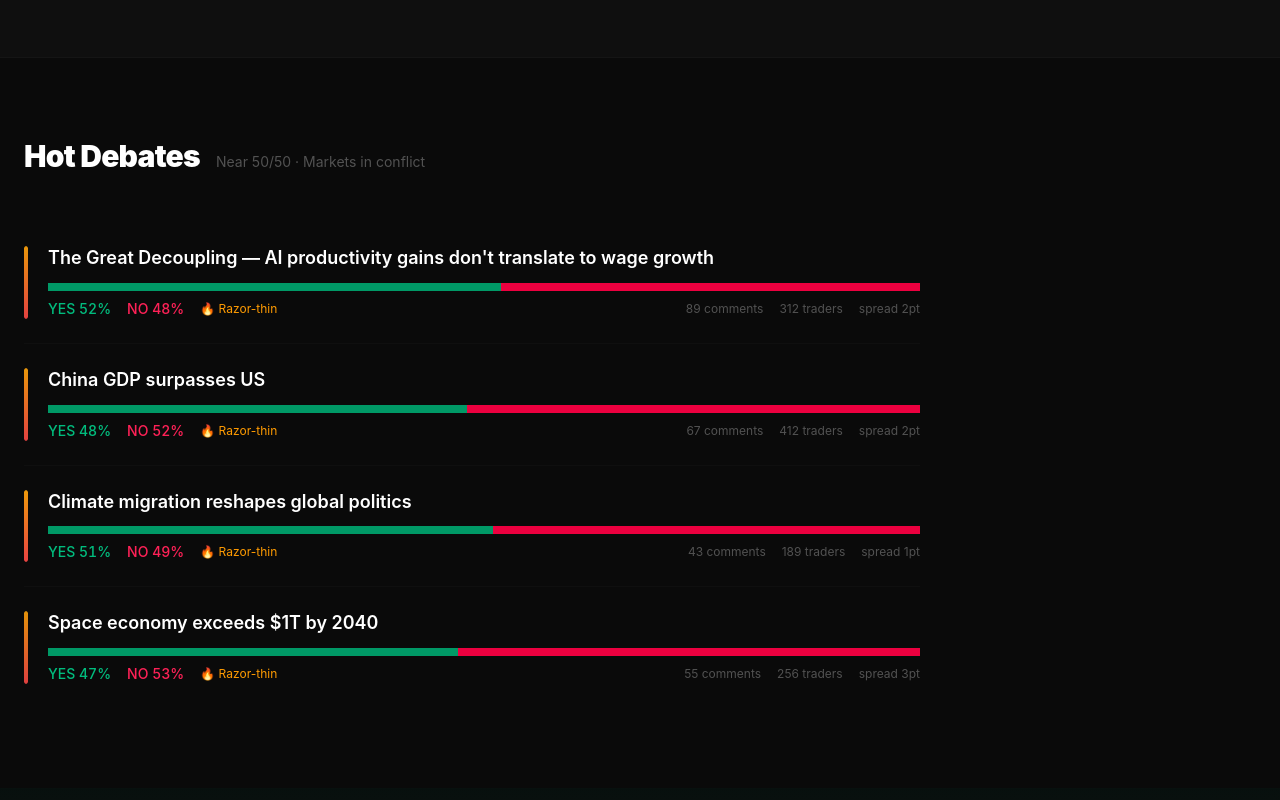
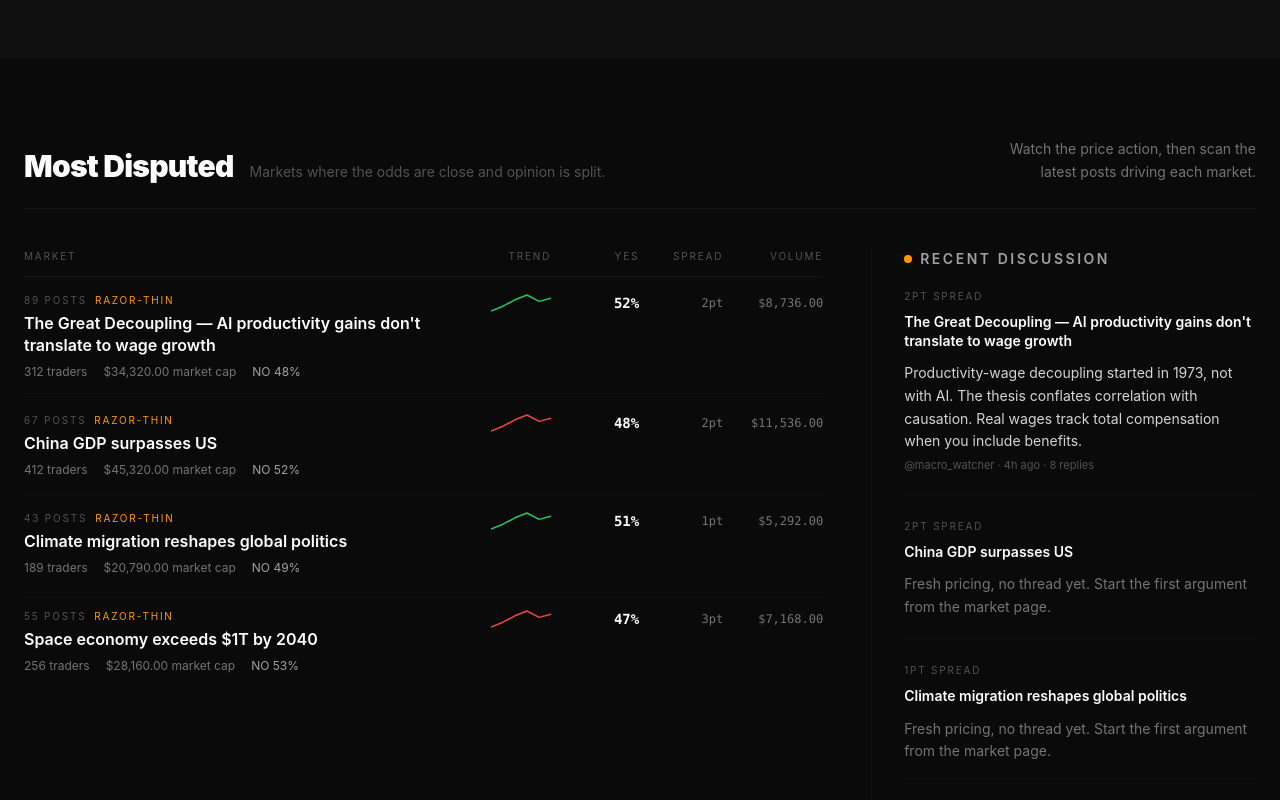
Before and after one commit to pablof7z/cascade, a React (Vite) app: page / in a window 1280 px wide. Shown: the part 1660-2460 px from the top of the page. Built offline with nearby package versions, Linux system fonts and the light colour scheme.

Commit message:
Clean up homepage discussion sections

```diff
--- a/src/LandingPage.tsx
+++ b/src/LandingPage.tsx
@@ -201,6 +201,19 @@ function shuffle<T>(items: T[]) {
 
 function getSampleSpec(title: string): SampleMarketSpec | undefined {
   return sampleMarketBank.find(spec => spec.title === title)
+}
+
+function normalizeText(value: string) {
+  return value.toLowerCase().replace(/[^a-z0-9]+/g, ' ').trim()
+}
+
+function getRelatedDiscussions(title: string, limit = 2) {
+  const normalizedTitle = normalizeText(title)
+
+  return sampleDiscussions.filter((discussion) => {
+    const normalizedMarketTitle = normalizeText(discussion.marketTitle)
+    return normalizedTitle.includes(normalizedMarketTitle) || normalizedMarketTitle.includes(normalizedTitle)
+  }).slice(0, limit)
 }
 
 // Mini sparkline component
@@ -634,15 +647,15 @@ export default function LandingPage({ markets, dispatch }: Props) {
       </section>
 
       {/* ═══════════════════════════════════════════════════════════════════
-          SECTION 2: PINK-SHEET MARKETS — Bloomberg data-table style
+          SECTION 2: UNDER-THE-RADAR MARKETS — Bloomberg data-table style
           Rows with columns, alternating shading, monospace numbers
       ═══════════════════════════════════════════════════════════════════ */}
       <section className="bg-neutral-900/40 border-y border-neutral-800/30">
         <div className="max-w-7xl mx-auto px-6 py-16">
           <div className="flex items-baseline justify-between mb-8">
             <div className="flex items-baseline gap-4">
-              <h2 className="text-3xl font-black text-white tracking-tight">Pink Sheets</h2>
-              <span className="text-sm text-neutral-600">Low cap · High conviction</span>
+              <h2 className="text-3xl font-black text-white tracking-tight">Under the Radar</h2>
+              <span className="text-sm text-neutral-600">Smaller markets with lower volume and less attention.</span>
             </div>
             <span className="text-xs text-neutral-600 uppercase tracking-wider hidden sm:block">Updated live</span>
           </div>
@@ -703,96 +716,196 @@ export default function LandingPage({ markets, dispatch }: Props) {
       </section>
 
       {/* ═══════════════════════════════════════════════════════════════════
-          SECTION 3: HOT DEBATES — HN/Reddit text-heavy
-          Narrow column, heat indicators, YES/NO progress bars, plain text
+          SECTION 3: MARKETS IN DISPUTE — split view with market moves and discussion context
       ═══════════════════════════════════════════════════════════════════ */}
       <section className="max-w-7xl mx-auto px-6 py-20">
-        <div className="flex items-baseline gap-4 mb-12">
-          <h2 className="text-3xl font-black text-white tracking-tight">Hot Debates</h2>
-          <span className="text-sm text-neutral-600">Near 50/50 · Markets in conflict</span>
+        <div className="grid gap-4 lg:grid-cols-[minmax(0,1fr)_280px] lg:items-end mb-10 border-b border-neutral-800/40 pb-6">
+          <div className="flex items-baseline gap-4">
+            <h2 className="text-3xl font-black text-white tracking-tight">Most Disputed</h2>
+            <span className="text-sm text-neutral-600">Markets where the odds are close and opinion is split.</span>
+          </div>
+          <p className="text-sm text-neutral-500 leading-relaxed lg:text-right">
+            Watch the price action, then scan the latest posts driving each market.
+          </p>
         </div>
 
-        <div className="max-w-4xl">
+        <div className="grid gap-10 lg:grid-cols-[minmax(0,1.35fr)_minmax(260px,0.65fr)] lg:gap-12">
           {(() => {
             const debates = useHotDebates
               ? useHotDebates.map(entry => {
                   const metrics = deriveMarketMetrics(entry.market)
+                  const yes = Math.round(metrics.longPositionShare * 100)
+                  const discussionContext = getRelatedDiscussions(entry.market.title)
                   return {
                     title: entry.market.title,
-                    yes: Math.round(metrics.longPositionShare * 100),
+                    yes,
                     traders: entry.market.quotes.length,
                     comments: Math.floor(entry.market.quotes.length * 1.5),
-                    spread: Math.abs(Math.round(metrics.longPositionShare * 100) - 50),
+                    spread: Math.abs(yes - 50),
+                    volume: formatCurrency(entry.market.reserve * 0.3),
+                    marketCap: formatCurrency(entry.market.reserve),
+                    chart: [
+                      Math.max(1, yes - 9),
+                      Math.max(1, yes - 5),
+                      Math.max(1, yes - 2),
+                      Math.min(99, yes + 3),
+                      Math.max(1, yes - 1),
+                      yes,
+                    ],
+                    discussionContext,
                     entry,
                   }
                 })
               : hotDebateSample.map(s => ({
                   ...s,
                   spread: Math.abs(s.yes - 50),
+                  volume: formatCurrency(s.traders * 28),
+                  marketCap: formatCurrency(s.traders * 110),
+                  chart: [
+                    Math.max(1, s.yes - 8),
+                    Math.max(1, s.yes - 5),
+                    Math.max(1, s.yes - 1),
+                    Math.min(99, s.yes + 2),
+                    Math.max(1, s.yes - 2),
+                    s.yes,
+                  ],
+                  discussionContext: getRelatedDiscussions(s.title),
                   entry: null as MarketEntry | null,
                 }))
 
-            return debates.map((debate) => {
-              // Heat intensity: closer to 50/50 = hotter
-              const heat = Math.max(0, 1 - debate.spread / 25)
+            return (
+              <>
+                <div>
+                  <div className="grid grid-cols-[minmax(0,1.4fr)_88px_76px_72px_88px] gap-3 pb-3 text-[10px] uppercase tracking-[0.18em] text-neutral-600 border-b border-neutral-800/40">
+                    <div>Market</div>
+                    <div className="text-right">Trend</div>
+                    <div className="text-right">Yes</div>
+                    <div className="text-right">Spread</div>
+                    <div className="text-right hidden sm:block">Volume</div>
+                  </div>
+
+                  {debates.map((debate) => {
                     const no = 100 - debate.yes
 
                     return (
-                <div
+                      <button
                         key={debate.title}
-                  className="flex gap-5 py-6 border-b border-neutral-800/20 last:border-0 cursor-pointer group"
+                        type="button"
+                        className="grid w-full grid-cols-[minmax(0,1.4fr)_88px_76px_72px_88px] gap-3 py-4 text-left border-b border-neutral-800/20 last:border-0 hover:bg-neutral-900/30 transition-colors"
                         onClick={() => debate.entry ? navigateToMarket(debate.entry) : undefined}
                       >
-                  {/* Heat indicator — thin vertical gradient bar */}
-                  <div className="w-1 shrink-0 rounded-full overflow-hidden self-stretch">
-                    <div
-                      className="w-full h-full rounded-full"
-                      style={{
-                        background: `linear-gradient(to bottom, ${
-                          heat > 0.7 ? '#f59e0b' : heat > 0.4 ? '#78716c' : '#404040'
-                        }, ${
-                          heat > 0.7 ? '#ef4444' : heat > 0.4 ? '#57534e' : '#262626'
-                        })`,
-                        opacity: 0.4 + heat * 0.6,
-                      }}
-                    />
+                        <div className="min-w-0 pr-2">
+                          <div className="flex items-center gap-2 mb-1">
+                            <span className="text-[10px] uppercase tracking-[0.18em] text-neutral-600">
+                              {debate.comments} posts
+                            </span>
+                            {debate.spread <= 5 && (
+                              <span className="text-[10px] uppercase tracking-[0.18em] text-amber-500">
+                                Razor-thin
+                              </span>
+                            )}
+                          </div>
+                          <h3 className="text-base font-semibold text-white leading-snug">
+                            {debate.title}
+                          </h3>
+                          <div className="flex flex-wrap items-center gap-x-4 gap-y-1 pt-2 text-xs text-neutral-500">
+                            <span>{debate.traders} traders</span>
+                            <span>{debate.marketCap} market cap</span>
+                            <span className="text-neutral-400">NO {no}%</span>
+                          </div>
                         </div>
 
-                  <div className="flex-1 min-w-0">
-                    <h3 className="text-lg font-semibold text-white leading-snug mb-3 group-hover:text-emerald-400 transition-colors">
-                      {debate.title}
-                    </h3>
-
-                    {/* YES/NO progress bar */}
-                    <div className="flex w-full h-2 overflow-hidden mb-2">
-                      <div
-                        className="bg-emerald-600 transition-all duration-500"
-                        style={{ width: `${debate.yes}%` }}
-                      />
-                      <div
-                        className="bg-rose-600 transition-all duration-500"
-                        style={{ width: `${no}%` }}
-                      />
+                        <div className="flex items-center justify-end">
+                          <Sparkline data={debate.chart} positive={debate.yes >= no} />
                         </div>
 
-                    <div className="flex items-center justify-between text-sm">
-                      <div className="flex items-center gap-4">
-                        <span className="text-emerald-500 font-medium tabular-nums">YES {debate.yes}%</span>
-                        <span className="text-rose-500 font-medium tabular-nums">NO {no}%</span>
-                        {debate.spread <= 5 && (
-                          <span className="text-amber-500 text-xs">🔥 Razor-thin</span>
+                        <div className="text-right font-mono text-sm font-bold text-white tabular-nums">
+                          {debate.yes}%
+                        </div>
+
+                        <div className="text-right font-mono text-xs text-neutral-500 tabular-nums pt-0.5">
+                          {debate.spread}pt
+                        </div>
+
+                        <div className="text-right font-mono text-xs text-neutral-500 tabular-nums pt-0.5 hidden sm:block">
+                          {debate.volume}
+                        </div>
+                      </button>
+                    )
+                  })}
+                </div>
+
+                <aside className="border-t border-neutral-800/30 pt-6 lg:border-t-0 lg:border-l lg:border-neutral-800/30 lg:pt-0 lg:pl-8">
+                  <div className="flex items-center gap-2 mb-5">
+                    <PulseDot color="amber" />
+                    <h3 className="text-sm font-semibold uppercase tracking-[0.18em] text-neutral-400">
+                      Recent Discussion
+                    </h3>
+                  </div>
+
+                  <div className="space-y-6">
+                    {debates.map((debate) => (
+                      <div key={`${debate.title}-discussion`} className="border-b border-neutral-800/20 pb-5 last:border-0 last:pb-0">
+                        <button
+                          type="button"
+                          className="text-left w-full"
+                          onClick={() => debate.entry ? navigateToMarket(debate.entry) : undefined}
+                        >
+                          <div className="text-[10px] uppercase tracking-[0.18em] text-neutral-600 mb-2">
+                            {debate.spread}pt spread
+                          </div>
+                          <div className="text-sm font-semibold text-white leading-snug mb-3">
+                            {debate.title}
+                          </div>
+                        </button>
+
+                        <div className="space-y-3">
+                          {debate.discussionContext.length > 0 ? debate.discussionContext.map((discussion) => (
+                            <button
+                              key={discussion.id}
+                              type="button"
+                              className="block w-full text-left"
+                              onClick={() => {
+                                const matchingEntry = Object.values(markets).find(
+                                  e => e.market.title === discussion.marketTitle
+                                )
+                                const spec = sampleMarketBank.find(s => s.title === discussion.marketTitle)
+
+                                if (matchingEntry) {
+                                  navigate(`/market/${matchingEntry.market.id}/discuss`)
+                                } else if (spec) {
+                                  const marketId = `discussion-${discussion.id}`
+                                  dispatch({
+                                    type: 'CREATE_MARKET',
+                                    id: marketId,
+                                    title: spec.title,
+                                    description: spec.description,
+                                    seedWithUser: false,
+                                    creatorPubkey: 'system',
+                                  })
+                                  setTimeout(() => navigate(`/market/${marketId}/discuss`), 0)
+                                }
+                              }}
+                            >
+                              <div className="text-sm text-neutral-300 leading-relaxed">
+                                {discussion.preview}
+                              </div>
+                              <div className="mt-1 text-[11px] text-neutral-600">
+                                @{discussion.author} · {discussion.timestamp} · {discussion.replyCount} replies
+                              </div>
+                            </button>
+                          )) : (
+                            <div className="text-sm text-neutral-500 leading-relaxed">
+                              Fresh pricing, no thread yet. Start the first argument from the market page.
+                            </div>
                           )}
                         </div>
-                      <div className="flex gap-4 text-xs text-neutral-600">
-                        <span>{debate.comments} comments</span>
-                        <span>{debate.traders} traders</span>
-                        <span>spread {debate.spread}pt</span>
                       </div>
+                    ))}
                   </div>
-                  </div>
-                </div>
+                </aside>
+              </>
             )
-            })
           })()}
         </div>
       </section>
@@ -943,16 +1056,21 @@ export default function LandingPage({ markets, dispatch }: Props) {
       </section>
 
       {/* ═══════════════════════════════════════════════════════════════════
-          THE DEBATE — Discussion feed (text-only, Reddit-style)
+          LATEST DISCUSSIONS — Discussion feed (text-only, Reddit-style)
       ═══════════════════════════════════════════════════════════════════ */}
       <section className="bg-neutral-900/20 border-t border-neutral-800/30">
         <div className="max-w-7xl mx-auto px-6 py-16">
-          <div className="flex items-center gap-3 mb-8">
+          <div className="grid gap-4 md:grid-cols-[minmax(0,1fr)_260px] md:items-end mb-8 border-b border-neutral-800/30 pb-5">
+            <div className="flex items-center gap-3">
               <PulseDot color="emerald" />
-            <h2 className="text-3xl font-black text-white tracking-tight">The Debate</h2>
+              <h2 className="text-3xl font-black text-white tracking-tight">Latest Discussions</h2>
+            </div>
+            <p className="text-sm text-neutral-500 leading-relaxed md:text-right">
+              Recent posts and replies across the markets.
+            </p>
           </div>
 
-          <div className="max-w-3xl space-y-0">
+          <div className="max-w-4xl space-y-0">
             {sampleDiscussions.map(discussion => {
               const matchingEntry = Object.values(markets).find(
                 e => e.market.title === discussion.marketTitle
@@ -981,19 +1099,27 @@ export default function LandingPage({ markets, dispatch }: Props) {
                   key={discussion.id}
                   type="button"
                   onClick={handleClick}
-                  className="block w-full text-left py-3 hover:bg-neutral-800/20 -mx-2 px-2 transition-colors cursor-pointer border-b border-neutral-800/20 last:border-0"
+                  className="block w-full text-left py-4 hover:bg-neutral-800/20 -mx-2 px-2 transition-colors cursor-pointer border-b border-neutral-800/20 last:border-0"
                 >
-                  <div className="text-sm text-white mb-1 leading-relaxed">{discussion.preview}</div>
-                  <div className="flex items-center gap-1.5 text-xs text-neutral-600">
-                    <span>in</span>
-                    <span className="text-neutral-400">"{discussion.marketTitle}"</span>
-                    <span>·</span>
-                    <span className="text-neutral-400">@{discussion.author}</span>
-                    <span>·</span>
-                    <span>{discussion.timestamp}</span>
+                  <div className="flex items-start justify-between gap-6">
+                    <div className="min-w-0">
+                      <div className="text-[10px] uppercase tracking-[0.18em] text-neutral-600 mb-2">
+                        {discussion.marketTitle}
+                      </div>
+                      <div className="text-sm text-white leading-relaxed">{discussion.preview}</div>
+                    </div>
+                    <div className="hidden sm:block text-right shrink-0">
+                      <div className="text-xs text-neutral-400">@{discussion.author}</div>
+                      <div className="text-[11px] text-neutral-600 mt-1">{discussion.timestamp}</div>
+                    </div>
+                  </div>
+                  <div className="flex items-center gap-1.5 text-xs text-neutral-600 mt-2">
+                    <span>@{discussion.author}</span>
+                    <span className="sm:hidden">·</span>
+                    <span className="sm:hidden">{discussion.timestamp}</span>
                     <span>·</span>
                     <span>{discussion.replyCount} replies</span>
-                    {discussion.replyCount > 15 && <span>🔥</span>}
+                    {discussion.replyCount > 15 && <span>active</span>}
                   </div>
                 </button>
               )
```
Lines whose indentation alone changed are shown as unchanged.
